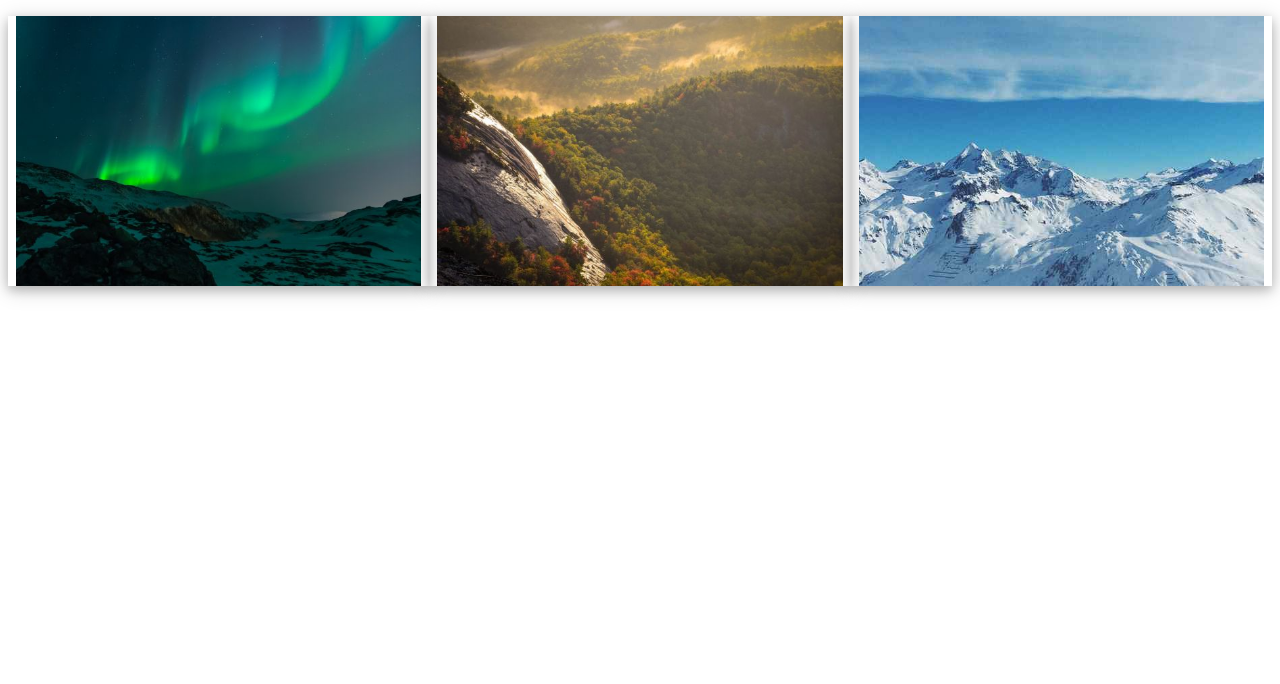
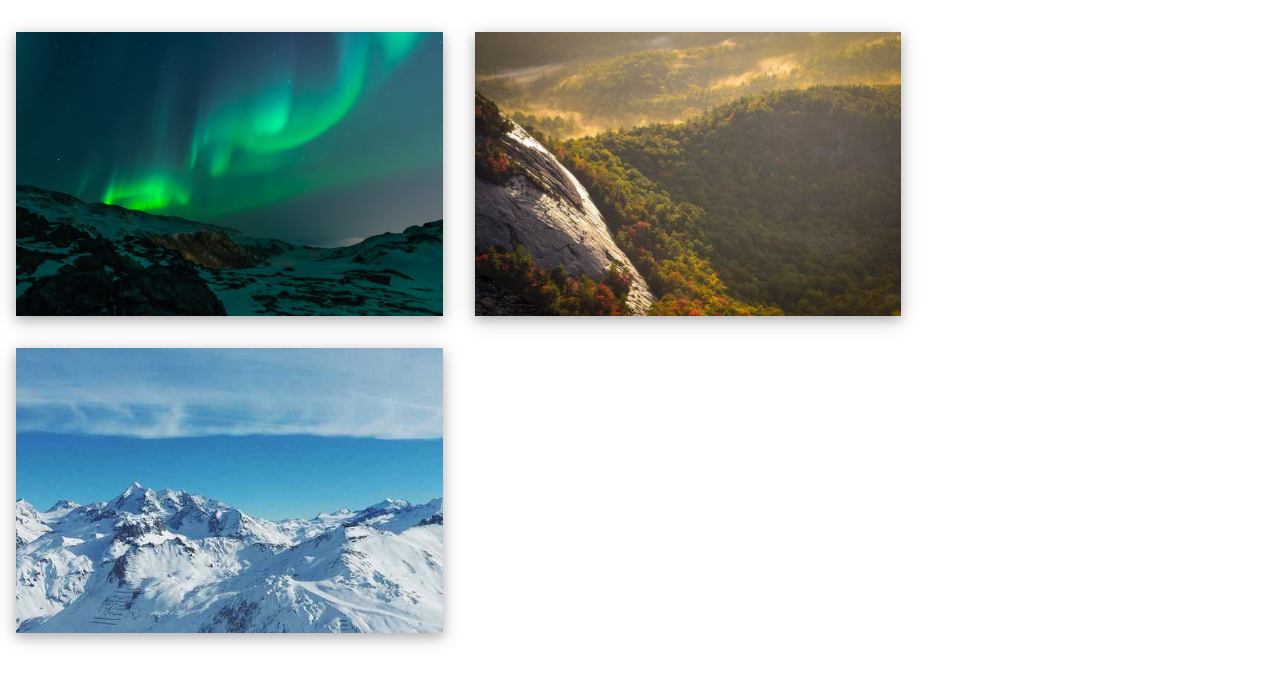
Before and after one commit to Yeguza/yeguza.github.io, a plain HTML site: page layout.html in a window 1280 px wide. Drawn offline with Linux system fonts and the light colour scheme.

Commit message:
Update layout.html

```diff
--- a/layout.html
+++ b/layout.html
@@ -6,10 +6,10 @@
         <link rel="stylesheet" href="w3.css">
     </head>
     <body>
-        <div class="w3-row-padding w3-margin-bottom w3-margin-top">
-            <div class="w3-col m4 w3-card-4 w3-margin-bottom"><img src="img1.jpg" alt="clouds" style="width: 100%"></div>
-            <div class="w3-col m4 w3-card-4 w3-margin-bottom"><img src="img2.jpg" alt="nature" style="width: 100%"></div>
-            <div class="w3-col m4 w3-card-4 w3-margin-bottom"><img src="img3.jpg" alt="snow mountain" style="width: 100%"></div>
+        <div class="w3-row w3-margin-bottom w3-margin-top">
+            <div class="w3-col m4 w3-card-4 w3-margin"><img src="img1.jpg" alt="clouds" style="width: 100%"></div>
+            <div class="w3-col m4 w3-card-4 w3-margin"><img src="img2.jpg" alt="nature" style="width: 100%"></div>
+            <div class="w3-col m4 w3-card-4 w3-margin"><img src="img3.jpg" alt="snow mountain" style="width: 100%"></div>
         </div>
     </body>
 </html>
```
